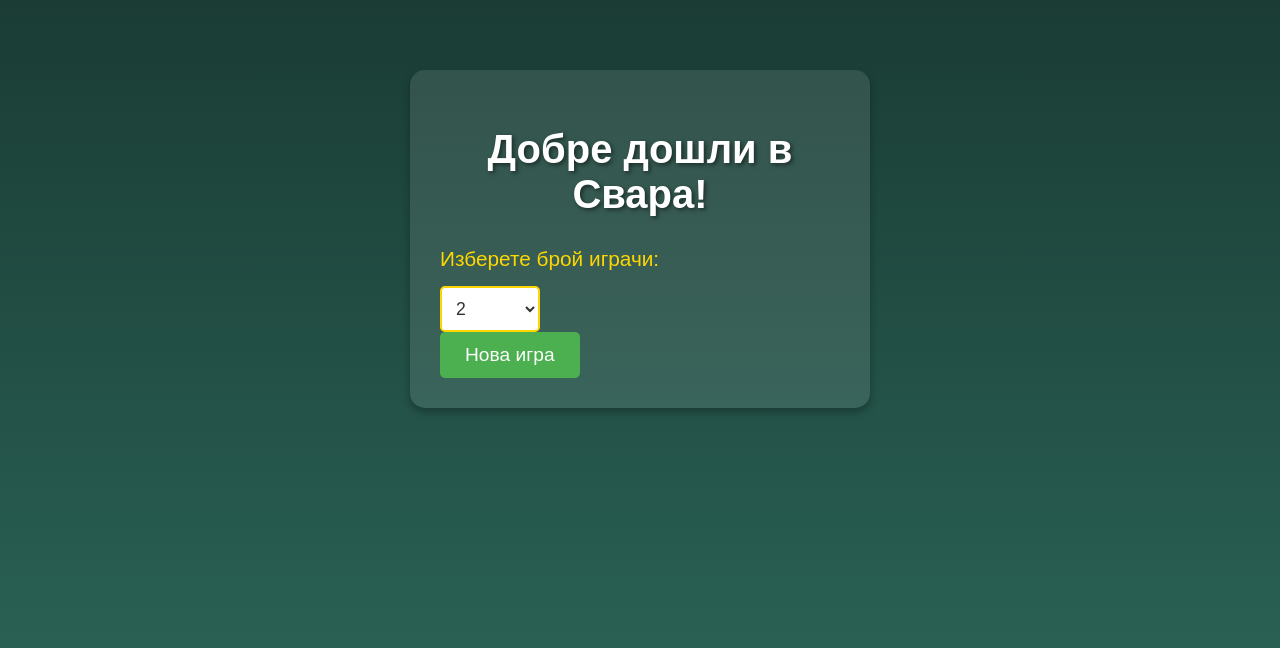
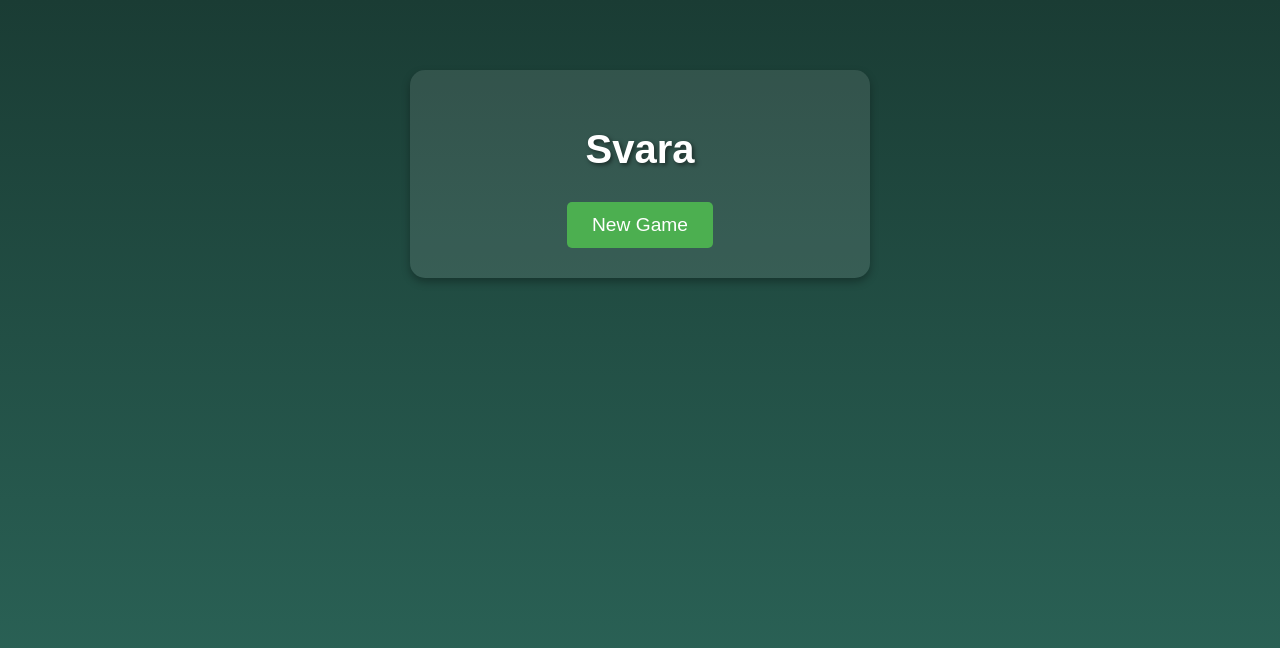
Before and after one commit to mivanov9348/svara-django, a Django app: page / in a window 1280 px wide. Shown: the top 648 px of the page. Run offline with Django 5.2, Linux system fonts and the light colour scheme.

Commit message:
fix game to be with only 2 players

```diff
--- a/game/templates/game/home.html
+++ b/game/templates/game/home.html
@@ -12,7 +12,6 @@
             padding: 20px;
             min-height: 100vh;
         }
-
         .home-container {
             background: rgba(255, 255, 255, 0.1);
             padding: 30px;
@@ -20,40 +19,13 @@
             box-shadow: 0 4px 8px rgba(0, 0, 0, 0.3);
             max-width: 400px;
             margin: 50px auto;
+            text-align: center;
         }
-
         h1 {
-            text-align: center;
             font-size: 2.5em;
             text-shadow: 2px 2px 4px rgba(0, 0, 0, 0.5);
             margin-bottom: 30px;
         }
-
-        label {
-            font-size: 1.3em;
-            color: #ffd700;
-            display: block;
-            margin-bottom: 15px;
-        }
-
-        select {
-            padding: 10px;
-            font-size: 1.1em;
-            border-radius: 5px;
-            border: 2px solid #ffd700;
-            background: #fff;
-            color: #333;
-            width: 100px;
-            cursor: pointer;
-            transition: border-color 0.3s;
-        }
-
-        select:hover,
-        select:focus {
-            border-color: #00ff00;
-            outline: none;
-        }
-
         button {
             background-color: #4CAF50;
             color: white;
@@ -64,7 +36,6 @@
             cursor: pointer;
             transition: background-color 0.3s, transform 0.2s;
         }
-
         button:hover {
             background-color: #45a049;
             transform: scale(1.05);
@@ -73,18 +44,10 @@
 </head>
 <body>
     <div class="home-container">
-        <h1>Добре дошли в Свара!</h1>
+        <h1>Svara</h1>
         <form method="POST" action="{% url 'start_game' %}">
             {% csrf_token %}
-            <label for="players">Изберете брой играчи:</label>
-            <select name="players" id="players">
-                <option value="2">2</option>
-                <option value="3">3</option>
-                <option value="4">4</option>
-                <option value="5">5</option>
-            </select>
-            <br>
-            <button type="submit">Нова игра</button>
+            <button type="submit">New Game</button>
         </form>
     </div>
 </body>
--- a/game/views.py
+++ b/game/views.py
@@ -3,19 +3,21 @@ from .models import Card, Player, Game, PlayerHand
 from .utils import calculate_points
 import random
 
+
 def home(request):
     return render(request, 'game/home.html')
 
+
 def start_game(request):
     if request.method == 'POST':
-        num_players = int(request.POST.get('players', 2))
+        Player.objects.all().delete()
+        Game.objects.all().delete()
+        PlayerHand.objects.all().delete()
 
-        # Изтриваме стари данни
-        Player.objects.all().delete()
-        for i in range(num_players):
-            Player.objects.create(name=f'Player {i + 1}')
+        you = Player.objects.create(name='You', chips=100)
+        computer = Player.objects.create(name='Computer', chips=100)
+        entry_fee = 5
 
-        # Създаваме тесте
         deck = list(Card.objects.all())
         if not deck:
             for rank, _ in Card.RANKS:
@@ -23,67 +25,185 @@ def start_game(request):
                     Card.objects.create(rank=rank, suit=suit)
             deck = list(Card.objects.all())
 
-        # Създаваме игра
-        game = Game.objects.create(dealer=Player.objects.first(), stage='deal')
-        players = Player.objects.all()
+        game = Game.objects.create(dealer=you, stage='pre_bet', pot=entry_fee * 2)
+        you.chips -= entry_fee
+        computer.chips -= entry_fee
+        you.save()
+        computer.save()
 
-        # Раздаваме по 3 карти
-        for player in players:
-            hand = PlayerHand.objects.create(player=player, game=game)
-            cards = random.sample(deck, 3)
-            hand.cards.set(cards)
-            for card in cards:
-                deck.remove(card)
+        your_hand = PlayerHand.objects.create(player=you, game=game)
+        computer_hand = PlayerHand.objects.create(player=computer, game=game)
+
+        your_cards = random.sample(deck, 3)
+        your_hand.cards.set(your_cards)
+        for card in your_cards:
+            deck.remove(card)
+
+        computer_cards = random.sample(deck, 3)
+        computer_hand.cards.set(computer_cards)
 
         return redirect('game_view', game_id=game.id)
     return redirect('home')
 
+
 def game_view(request, game_id):
     game = Game.objects.get(id=game_id)
-    hands = PlayerHand.objects.filter(game=game)
-    context = {'game': game, 'hands': hands}
+    your_hand = PlayerHand.objects.get(game=game, player__name='You')
+    computer_hand = PlayerHand.objects.get(game=game, player__name='Computer')
+    dark_bet = getattr(game, 'dark_bet', 0)
+    min_bet = dark_bet * 2 if dark_bet > 0 else 0
+    svara_entry_fee = game.svara_pot // 2 if hasattr(game, 'svara_pot') else 0
 
-    if game.stage == 'deal':
+    # Изчисляване на точките
+    your_score = calculate_points(your_hand.cards.all()) if (
+                game.stage == 'showdown' or game.stage == 'svara') else None
+    computer_score = calculate_points(computer_hand.cards.all()) if (
+                game.stage == 'showdown' or game.stage == 'svara') else None
+
+    context = {
+        'game': game,
+        'your_hand': your_hand,
+        'computer_hand': computer_hand,
+        'dark_bet': dark_bet,
+        'min_bet': min_bet,
+        'svara_entry_fee': svara_entry_fee,
+        'your_score': your_score,  # Добавяме твоите точки
+        'computer_score': computer_score  # Добавяме точките на компютъра
+    }
+
+    if game.stage == 'pre_bet':
         if request.method == 'POST':
-            game.stage = 'betting'
-            game.save()
+            action = request.POST.get('action')
+            bet_input = request.POST.get('bet', '0')
+            bet_amount = int(bet_input) if bet_input.isdigit() else 0
+
+            if action == 'dark_bet' and bet_amount <= your_hand.player.chips and bet_amount > 0:
+                your_hand.bet = bet_amount
+                your_hand.player.chips -= bet_amount
+                game.pot += bet_amount
+                game.dark_bet = bet_amount
+                your_hand.player.save()
+                your_hand.save()
+                game.stage = 'pre_bet_computer'
+                game.save()
+            else:
+                game.stage = 'betting'
+                game.save()
             return redirect('game_view', game_id=game.id)
+
+    elif game.stage == 'pre_bet_computer':
+        if dark_bet > 0 and computer_hand.player.chips >= dark_bet * 2:
+            bet = dark_bet * 2
+            computer_hand.bet = bet
+            computer_hand.player.chips -= bet
+            game.pot += bet
+            game.dark_bet = bet
+            computer_hand.player.save()
+        game.stage = 'betting'
+        game.save()
+        return redirect('game_view', game_id=game.id)
 
     elif game.stage == 'betting':
         if request.method == 'POST':
-            player_id = request.POST.get('player_id')
             action = request.POST.get('action')
-            bet_amount = int(request.POST.get('bet', 0))
-
-            hand = PlayerHand.objects.get(player_id=player_id, game=game)
-            player = hand.player
+            bet_input = request.POST.get('bet', '0')
+            bet_amount = int(bet_input) if bet_input.isdigit() else 0
 
             if action == 'fold':
-                hand.is_active = False
-            elif action == 'bet' and bet_amount <= player.chips:
-                hand.bet += bet_amount
-                player.chips -= bet_amount
+                your_hand.is_active = False
+            elif action == 'bet' and bet_amount <= your_hand.player.chips:
+                if dark_bet > 0 and bet_amount < dark_bet * 2:
+                    bet_amount = dark_bet * 2
+                your_hand.bet += bet_amount
+                your_hand.player.chips -= bet_amount
                 game.pot += bet_amount
-                player.save()
+                your_hand.player.save()
 
-            hand.save()
+            your_hand.save()
 
-            active_hands = hands.filter(is_active=True)
-            if all(h.bet > 0 or not h.is_active for h in hands) and active_hands.count() <= 1:
+            if computer_hand.is_active:
+                computer_points = calculate_points(computer_hand.cards.all())
+                if dark_bet > 0 and computer_hand.bet == dark_bet:
+                    min_bet = your_hand.bet
+                    if computer_points >= 25 and computer_hand.player.chips >= min_bet:
+                        computer_hand.bet = min_bet
+                        computer_hand.player.chips -= (min_bet - dark_bet)
+                        game.pot += (min_bet - dark_bet)
+                        computer_hand.player.save()
+                    else:
+                        computer_hand.is_active = False
+                elif computer_points >= 25 and computer_hand.player.chips >= 10:
+                    bet = min(10, computer_hand.player.chips)
+                    computer_hand.bet += bet
+                    computer_hand.player.chips -= bet
+                    game.pot += bet
+                    computer_hand.player.save()
+                elif computer_points < 20:
+                    computer_hand.is_active = False
+                computer_hand.save()
+
+            if (not your_hand.is_active) or (not computer_hand.is_active) or \
+                    (your_hand.bet > 0 and computer_hand.bet >= your_hand.bet) or \
+                    (computer_hand.bet > 0 and your_hand.bet >= computer_hand.bet):
                 game.stage = 'showdown'
                 game.save()
 
             return redirect('game_view', game_id=game.id)
 
     elif game.stage == 'showdown':
-        active_hands = hands.filter(is_active=True)
-        scores = {hand.player.name: calculate_points(hand.cards.all()) for hand in active_hands}
-        winner_name = max(scores, key=scores.get) if scores else None
-        if winner_name:
-            winner = Player.objects.get(name=winner_name)
+        if your_hand.is_active and computer_hand.is_active:
+            your_score = calculate_points(your_hand.cards.all())
+            computer_score = calculate_points(computer_hand.cards.all())
+            if your_score > computer_score:
+                winner = your_hand.player
+                winner_name = 'You'
+            elif computer_score > your_score:
+                winner = computer_hand.player
+                winner_name = 'Computer'
+            else:
+                game.stage = 'svara'
+                game.svara_pot = game.pot // 2
+                game.pot -= game.svara_pot
+                game.save()
+                context['svara'] = True
+                context['svara_pot'] = game.svara_pot
+        elif your_hand.is_active:
+            winner = your_hand.player
+            winner_name = 'You'
+        elif computer_hand.is_active:
+            winner = computer_hand.player
+            winner_name = 'Computer'
+        else:
+            winner = None
+            winner_name = None
+
+        if winner and game.stage != 'svara':
             winner.chips += game.pot
             winner.save()
-        context['scores'] = scores
         context['winner'] = winner_name
 
+    elif game.stage == 'svara':
+        if request.method == 'POST':
+            action = request.POST.get('action')
+            if action == 'join_svara' and your_hand.player.chips >= game.svara_pot // 2:
+                your_hand.player.chips -= game.svara_pot // 2
+                game.pot += game.svara_pot // 2
+                your_hand.player.save()
+                if computer_hand.player.chips >= game.svara_pot // 2:
+                    computer_hand.player.chips -= game.svara_pot // 2
+                    game.pot += game.svara_pot // 2
+                    computer_hand.player.save()
+                deck = list(Card.objects.all())
+                your_hand.cards.clear()
+                computer_hand.cards.clear()
+                your_cards = random.sample(deck, 3)
+                your_hand.cards.set(your_cards)
+                for card in your_cards:
+                    deck.remove(card)
+                computer_cards = random.sample(deck, 3)
+                computer_hand.cards.set(computer_cards)
+                game.stage = 'showdown'
+                game.save()
+            return redirect('game_view', game_id=game.id)
+
     return render(request, 'game/game.html', context)
```
Also changed, not shown: game/models.py (+6 -2 lines), game/templates/game/game.html (+76 -75 lines).
